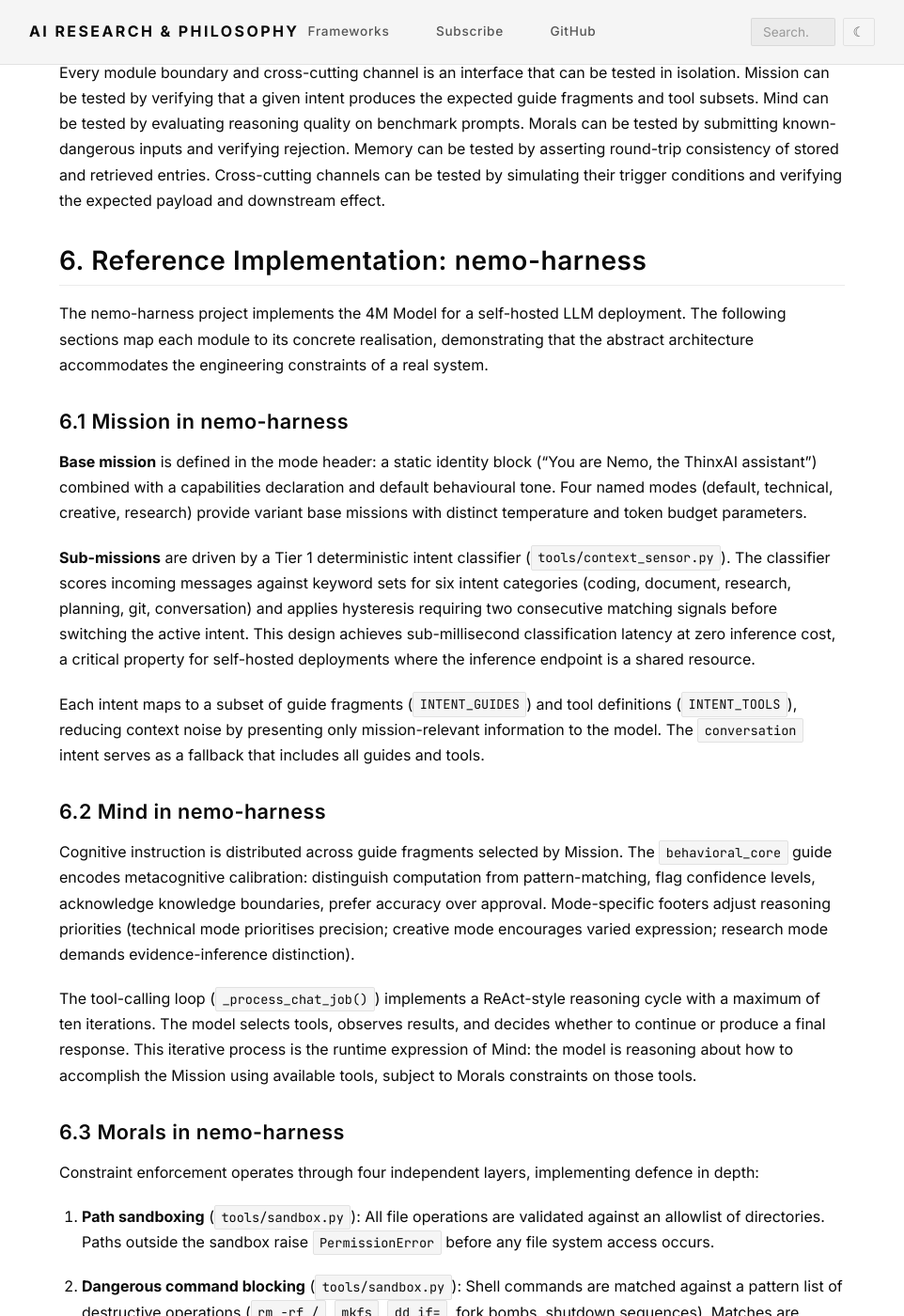
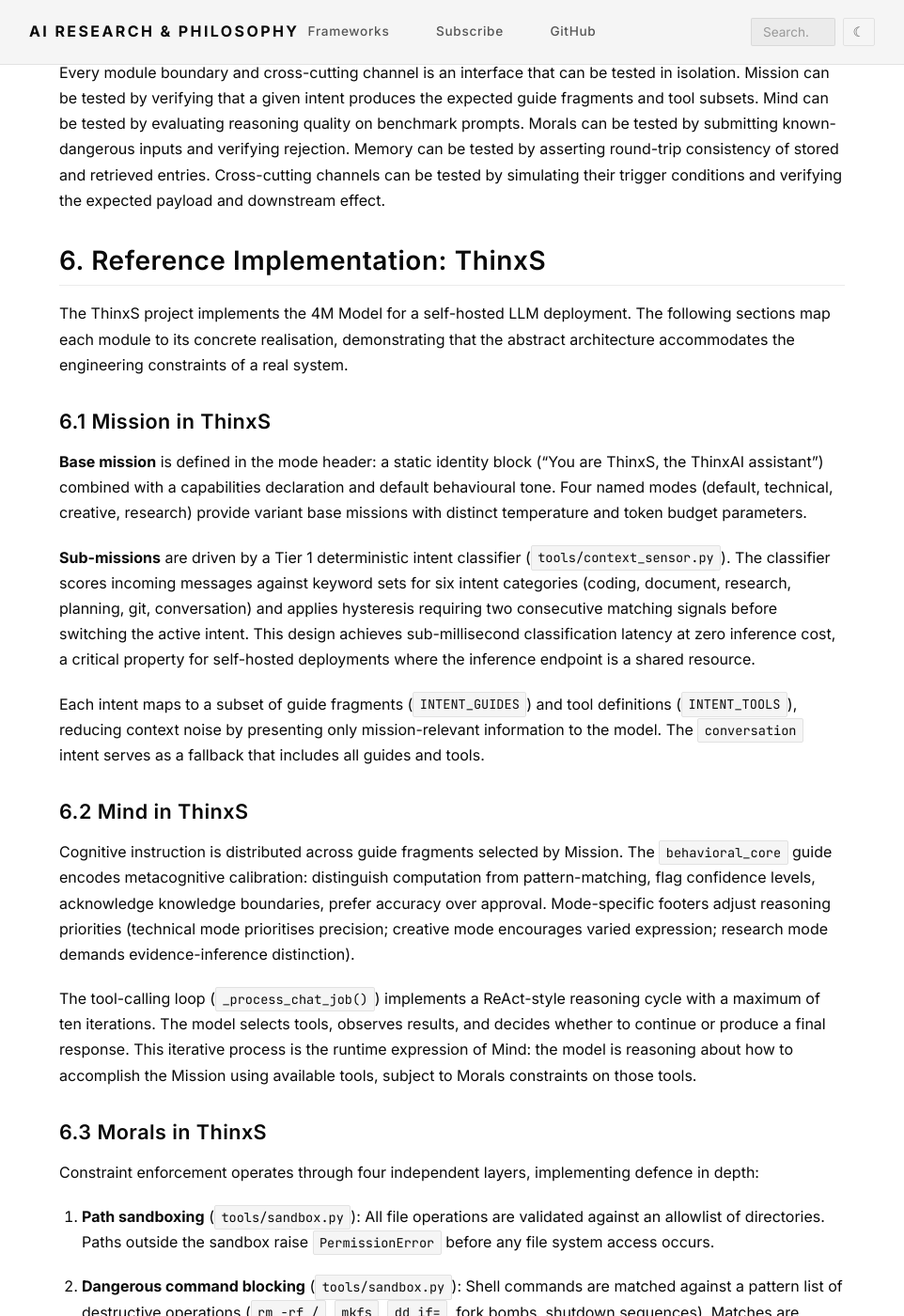
Before and after one commit to jdlongmire/AI-Research, a Jekyll site: the page built from docs/articles/4m-reference-architecture/index.md, in a window 1280 px wide and 1400 px high, scrolled down 11672 px. Shown: the whole window at 94% size, without its empty margins (159-1121 px from the left). Built offline with Jekyll 4.4.1, drawn with Linux system fonts in a browser that asks for light colours; comment, search, counter and statistics services are not loaded; some of the changed text lies outside the part shown.

Commit message:
Replace Nemo references with ThinxS in aithinkr article
Co-Authored-By: Claude Opus 4.6 (1M context) <noreply@anthropic.com>

```diff
--- a/docs/articles/4m-reference-architecture/index.md
+++ b/docs/articles/4m-reference-architecture/index.md
@@ -17,7 +17,7 @@ description: "A principled reference architecture organising LLM harness concern
 
 ## Abstract
 
-Large language model applications increasingly depend on the orchestration layer that surrounds the model itself. This article introduces the **4M Model**, a generic reference architecture that decomposes LLM harness engineering into four modules with separated concerns and explicit coupling channels, each grounded in a distinct philosophical domain: **Mission** (telos and mereology), **Mind** (ontic and epistemic grounding, with deductive, inductive, and abductive inference modes unified by a Bayesian belief-revision framework), **Morals** (deontic constraints), and **Memory** (temporal continuity). The architecture specifies a hybrid interaction model combining a layered inference pipeline with explicit cross-cutting channels, and distinguishes the cognitive architecture (4M) from the execution substrate (**Means**) through a separate interface contract. The result is a system whose concerns are independently testable, composable, and portable across model providers and deployment modes. A reference implementation in the nemo-harness project demonstrates each module in a self-hosted deployment context.
+Large language model applications increasingly depend on the orchestration layer that surrounds the model itself. This article introduces the **4M Model**, a generic reference architecture that decomposes LLM harness engineering into four modules with separated concerns and explicit coupling channels, each grounded in a distinct philosophical domain: **Mission** (telos and mereology), **Mind** (ontic and epistemic grounding, with deductive, inductive, and abductive inference modes unified by a Bayesian belief-revision framework), **Morals** (deontic constraints), and **Memory** (temporal continuity). The architecture specifies a hybrid interaction model combining a layered inference pipeline with explicit cross-cutting channels, and distinguishes the cognitive architecture (4M) from the execution substrate (**Means**) through a separate interface contract. The result is a system whose concerns are independently testable, composable, and portable across model providers and deployment modes. A reference implementation in the ThinxS project demonstrates each module in a self-hosted deployment context.
 
 ## 1. Introduction
 
@@ -242,25 +242,25 @@ Each category of state has exactly one authoritative store. Persistent memory li
 
 Every module boundary and cross-cutting channel is an interface that can be tested in isolation. Mission can be tested by verifying that a given intent produces the expected guide fragments and tool subsets. Mind can be tested by evaluating reasoning quality on benchmark prompts. Morals can be tested by submitting known-dangerous inputs and verifying rejection. Memory can be tested by asserting round-trip consistency of stored and retrieved entries. Cross-cutting channels can be tested by simulating their trigger conditions and verifying the expected payload and downstream effect.
 
-## 6. Reference Implementation: nemo-harness
+## 6. Reference Implementation: ThinxS
 
-The nemo-harness project implements the 4M Model for a self-hosted LLM deployment. The following sections map each module to its concrete realisation, demonstrating that the abstract architecture accommodates the engineering constraints of a real system.
+The ThinxS project implements the 4M Model for a self-hosted LLM deployment. The following sections map each module to its concrete realisation, demonstrating that the abstract architecture accommodates the engineering constraints of a real system.
 
-### 6.1 Mission in nemo-harness
+### 6.1 Mission in ThinxS
 
-**Base mission** is defined in the mode header: a static identity block ("You are Nemo, the ThinxAI assistant") combined with a capabilities declaration and default behavioural tone. Four named modes (default, technical, creative, research) provide variant base missions with distinct temperature and token budget parameters.
+**Base mission** is defined in the mode header: a static identity block ("You are ThinxS, the ThinxAI assistant") combined with a capabilities declaration and default behavioural tone. Four named modes (default, technical, creative, research) provide variant base missions with distinct temperature and token budget parameters.
 
 **Sub-missions** are driven by a Tier 1 deterministic intent classifier (`tools/context_sensor.py`). The classifier scores incoming messages against keyword sets for six intent categories (coding, document, research, planning, git, conversation) and applies hysteresis requiring two consecutive matching signals before switching the active intent. This design achieves sub-millisecond classification latency at zero inference cost, a critical property for self-hosted deployments where the inference endpoint is a shared resource.
 
 Each intent maps to a subset of guide fragments (`INTENT_GUIDES`) and tool definitions (`INTENT_TOOLS`), reducing context noise by presenting only mission-relevant information to the model. The `conversation` intent serves as a fallback that includes all guides and tools.
 
-### 6.2 Mind in nemo-harness
+### 6.2 Mind in ThinxS
 
 Cognitive instruction is distributed across guide fragments selected by Mission. The `behavioral_core` guide encodes metacognitive calibration: distinguish computation from pattern-matching, flag confidence levels, acknowledge knowledge boundaries, prefer accuracy over approval. Mode-specific footers adjust reasoning priorities (technical mode prioritises precision; creative mode encourages varied expression; research mode demands evidence-inference distinction).
 
 The tool-calling loop (`_process_chat_job()`) implements a ReAct-style reasoning cycle with a maximum of ten iterations. The model selects tools, observes results, and decides whether to continue or produce a final response. This iterative process is the runtime expression of Mind: the model is reasoning about how to accomplish the Mission using available tools, subject to Morals constraints on those tools.
 
-### 6.3 Morals in nemo-harness
+### 6.3 Morals in ThinxS
 
 Constraint enforcement operates through four independent layers, implementing defence in depth:
 
@@ -274,7 +274,7 @@ Constraint enforcement operates through four independent layers, implementing de
 
 The system prompt contributes a fifth, non-executable layer: behavioural guidance that shapes the model's intent (truth over satisfaction, source citation requirements, confidence flagging). This layer belongs to Mind in the 4M taxonomy but complements the executable Morals layers by reducing the frequency of constraint violations that the runtime gates must catch.
 
-### 6.4 Memory in nemo-harness
+### 6.4 Memory in ThinxS
 
 **Session memory** implements a three-zone token budget model:
 
@@ -292,7 +292,7 @@ Running summaries are generated via LLM-based summarisation of evicted turns (wi
 
 A flat-file projection (`memory.md`) is regenerated after every write operation, providing a human-readable view of the persistent store. This file is explicitly read-only; the system prompt instructs the model to use structured action tags (`[ACTION:remember\lvert...\rvert]`) for memory writes, ensuring all mutations flow through the SQLite store.
 
-### 6.5 Cross-Cutting Channels in nemo-harness
+### 6.5 Cross-Cutting Channels in ThinxS
 
 **Memory to Mind**: Persistent memory is injected into the system prompt at the start of each inference call (`get_effective_system_prompt()`). Mid-conversation recall is supported through the `/recall` command and `semantic_search` tool, which query the SQLite store and inject results into the conversation as tool results.
 
@@ -344,7 +344,7 @@ The philosophical grounding is not incidental. It gives each module a non-overla
 
 The model is deliberately generic. It does not prescribe programming languages, databases, model providers, or ethical frameworks. It does prescribe that the four concerns be separated, that their boundaries be testable, that constraint enforcement be executable rather than merely advisory, that state management follow single-source-of-truth principles, and that the Morals module be grounded in an explicit ethical framework rather than an ad hoc rule list. These prescriptions are informed by the engineering reality that LLM harnesses are software systems, and software systems benefit from separation of concerns.
 
-The nemo-harness reference implementation demonstrates that these prescriptions are practical. A self-hosted deployment with deterministic intent classification, four-layer constraint enforcement, token-aware context management, and SQLite-backed persistent memory implements all four modules and all four cross-cutting channels within a single-server architecture. The 4M Model did not require exotic infrastructure; it required clarity about which code serves which concern.
+The ThinxS reference implementation demonstrates that these prescriptions are practical. A self-hosted deployment with deterministic intent classification, four-layer constraint enforcement, token-aware context management, and SQLite-backed persistent memory implements all four modules and all four cross-cutting channels within a single-server architecture. The 4M Model did not require exotic infrastructure; it required clarity about which code serves which concern.
 
 ## Appendix: 4M Conformance Checklist
 
```
